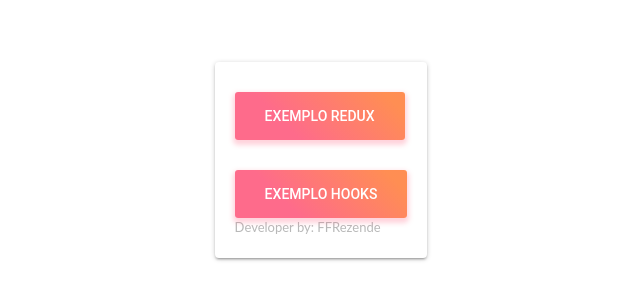
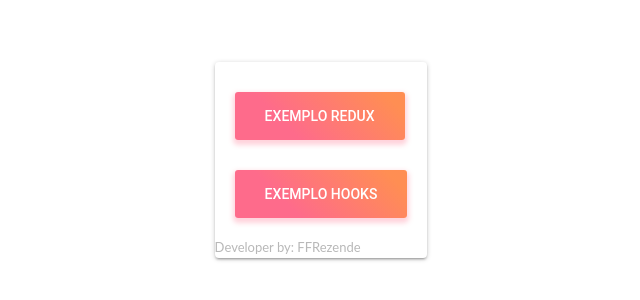
Before and after one commit to ffrezende/react, a React (Create React App) app: page / in a window 1280 px wide. Shown: the part 248-548 px from the top of the page, without its empty margins (319-959 px from the left). Built offline with nearby package versions, Linux system fonts and the light colour scheme; what typesafe-actions would draw is missing.

Commit message:
refactor list on initalScreen

```diff
--- a/src/features/apresentacao/views/TelaInicial.tsx
+++ b/src/features/apresentacao/views/TelaInicial.tsx
@@ -1,6 +1,9 @@
+/* eslint-disable */
 import React, { Component } from 'react';
 import { Button, Paper, Grid, withStyles, Typography } from '@material-ui/core';
 import history from '../../../shared/router/history';
+
+import listOfFunction from './constants/';
 
 import styles from './styles/cardStyle';
 type Props = {
@@ -20,6 +23,21 @@
     };
   }
 
+  renderList() {
+    const { classes } = this.props;
+    return (
+      listOfFunction.map(element => {
+        return (
+          <Grid item className={classes.margin}>
+            <Button className={classes.degredeButton} onClick={() => history.push(element.urlPush)}>
+              {element.text}
+            </Button>
+          </Grid>
+        )
+      })
+    )
+  };
+
   render() {
     const { classes } = this.props;
     return (
@@ -32,17 +50,8 @@
           className={classes.gridCenter}
         >
           <Paper className={classes.paper}>
-            <Grid item className={classes.margin}>
-              <Button className={classes.degredeButton} onClick={() => history.push('/loading')}>
-                Exemplo Redux
-              </Button>
-            </Grid>
-            <Grid item className={classes.margin}>
-              <Button className={classes.degredeButton} onClick={() => history.push('/hooks')}>
-                Exemplo Hooks
-              </Button>
-              <Typography className={classes.textoPadrao}>Developer by: FFRezende </Typography>
-            </Grid>
+            {this.renderList()}
+            <Typography className={classes.textoPadrao}>Developer by: FFRezende </Typography>
           </Paper>
         </Grid>
       </div>
--- /dev/null
+++ b/src/features/apresentacao/views/constants/index.ts
@@ -0,0 +1,12 @@
+const listOfFunction = [
+    {
+        text: 'Exemplo Redux',
+        urlPush: '/loading'
+    },
+    {
+        text: 'Exemplo Hooks',
+        urlPush: '/hooks'
+    }
+];
+
+export default listOfFunction;
```
